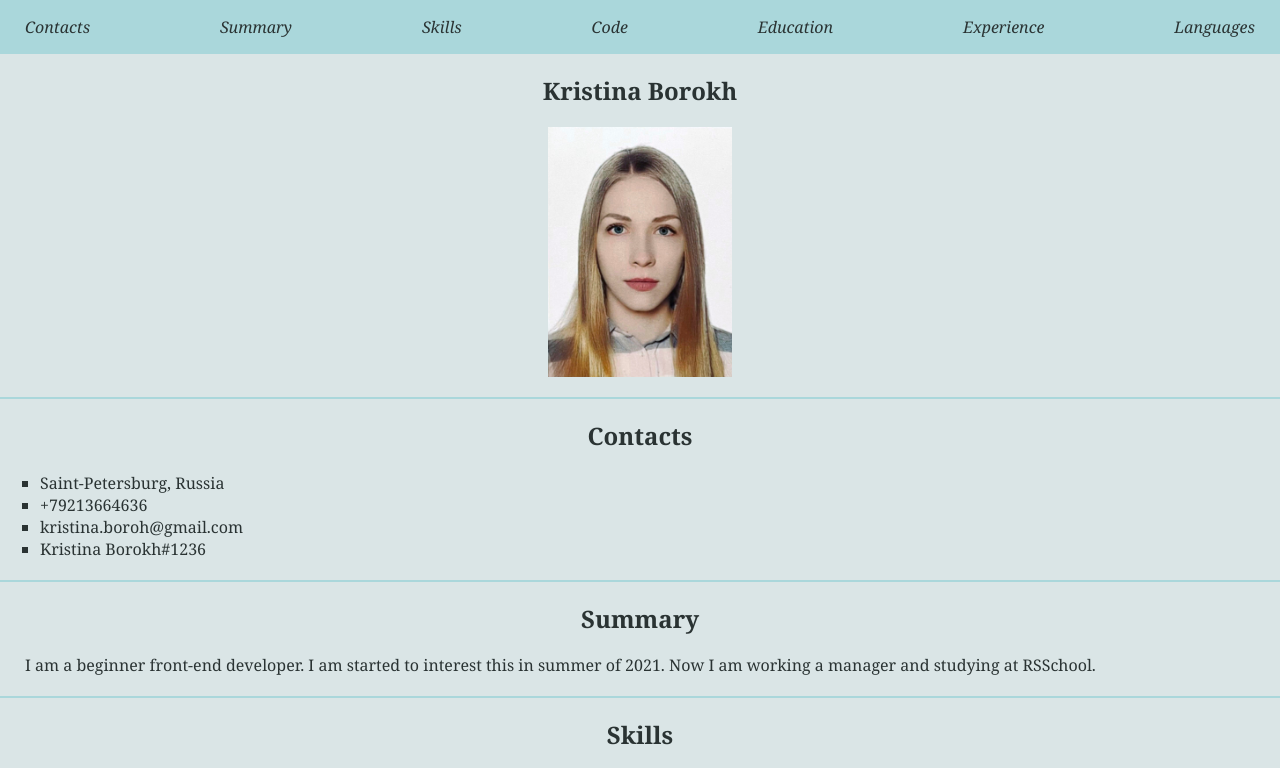
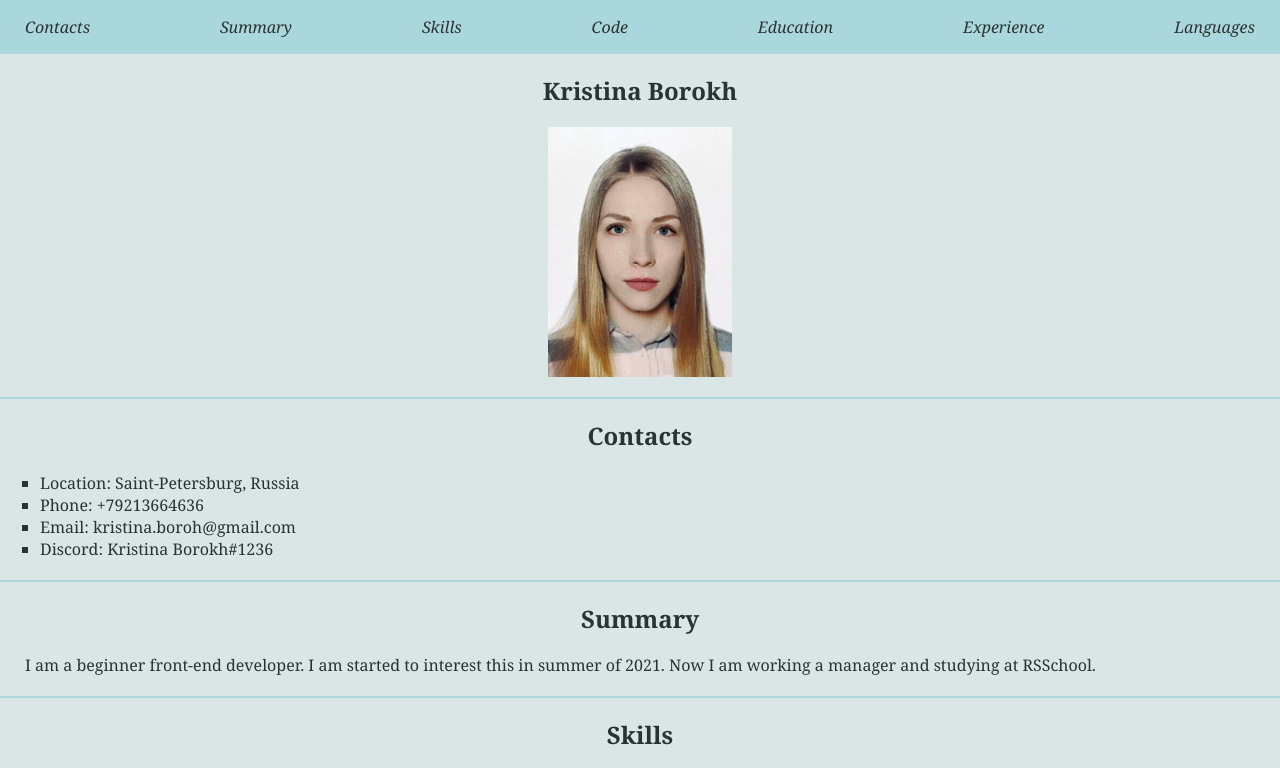
Before and after one commit to KristiBo/rsschool-cv, a plain HTML site: page index.html in a window 1280 px wide. Shown: the top 768 px of the page. Drawn offline with Linux system fonts and the light colour scheme.

Commit message:
feat: change contacts

```diff
--- a/index.html
+++ b/index.html
@@ -33,10 +33,10 @@
             <section class="section" id="contacts">
                 <h2 class="section-title">Contacts</h2>
                 <ul>
-                    <li>Saint-Petersburg, Russia</li>
-                    <li>+79213664636</li>
-                    <li>kristina.boroh@gmail.com</li>
-                    <li>Kristina Borokh#1236</li>
+                    <li>Location: Saint-Petersburg, Russia</li>
+                    <li>Phone: +79213664636</li>
+                    <li>Email: kristina.boroh@gmail.com</li>
+                    <li>Discord: Kristina Borokh#1236</li>
                 </ul>
             </section>
             <section class="section" id="summary">
```
